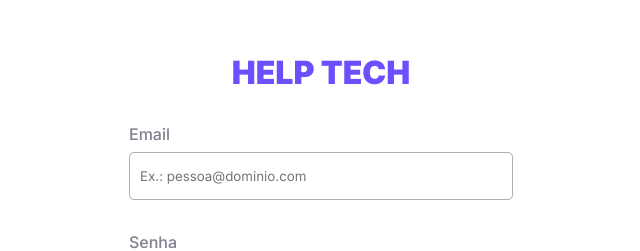
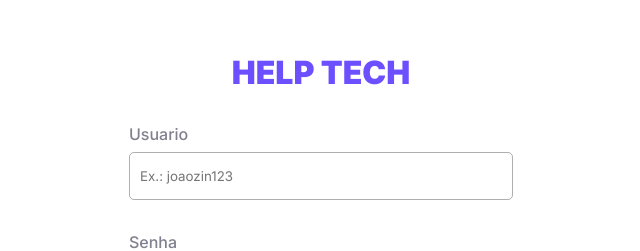
Before and after one commit to zCaioSantos/help-tech, a React (Create React App) app: page /login in a window 1280 px wide. Shown: the part 184-435 px from the top of the page, without its empty margins (319-959 px from the left). Built offline with nearby package versions, Linux system fonts and the light colour scheme.

Commit message:
Added: page login

```diff
--- a/src/Config/Inputs.json
+++ b/src/Config/Inputs.json
@@ -154,18 +154,18 @@
     ],
     "listLogin": [
         {
-            "type": "email",
-            "text": "Email",
-            "name": "email",
-            "placeholder": "Ex.: pessoa@dominio.com",
-            "error": "Informe um e-mail valido!",
+            "type": "text",
+            "text": "Usuario",
+            "name": "nome",
+            "placeholder": "Ex.: joaozin123",
+            "error": "Informe um usuario!",
             "value": null,
             "required": true
         },
         {
             "type": "Password",
             "text": "Senha",
-            "name": "password",
+            "name": "senha",
             "placeholder": "Ex.: password123",
             "error": "Informe a senha!",
             "value": null,
--- /dev/null
+++ b/src/Contex/contex.js
@@ -0,0 +1 @@
+// import { Context } from "react";
--- a/src/components/FormEdit/FormEdit.jsx
+++ b/src/components/FormEdit/FormEdit.jsx
@@ -99,18 +99,18 @@ const FormEdit = ({ form, dados}) => {
                     ))}
                 </section>
                 <section className="footer">
-                    <button type="submit" className="btn new">
-                        Save
-                    </button>
-                    <button type="cancel" onClick={delet} className="btn cancel">
-                            Delete
-                    </button>
                     <Link to={`/${form.type}`}>
                         <button type="cancel" className="btn view">
                             Cancel
                         </button>
                     </Link>
+                    <button type="cancel" onClick={delet} className="btn cancel">
+                            Delete
+                    </button>
 
+                    <button type="submit" className="btn new">
+                        Save
+                    </button>
                 </section>
             </form>
         </Suspense>
--- a/src/components/Sidebar/Sidebar.jsx
+++ b/src/components/Sidebar/Sidebar.jsx
@@ -45,7 +45,7 @@ function Sidebar(props) {
                     <li className="title">
                         <p>User</p>
                     </li>
-                    <Link to="/users">
+                    <Link to="/login">
                         <li className="option red">
                             <FaSignOutAlt />
                             <span>Logout</span>
--- a/src/pages/Login/Login.jsx
+++ b/src/pages/Login/Login.jsx
@@ -1,3 +1,4 @@
+import axios from 'axios';
 import { useState } from 'react';
 import FormInput from '../../components/FormInput/FormInput';
 import inputs from '../../Config/Inputs.json'
@@ -12,12 +13,18 @@ const Login = () => {
         setLogin({ ...login, [e.target.name]: e.target.value });
     };
 
+    const logar = async (e) => {
+        e.preventDefault();
+        const result = await (await axios.post(`http://localhost:5000/logins/`, {...login})).data;
+        console.log(result)
+    }
+
     return (
         <section className='login'>
             <h1>Help Tech</h1>
-            <form>
+            <form onSubmit={logar}>
                 {listInputs.map((input) => (
-                    <FormInput key={input.nome} input={input} handleChange={handleChange} />
+                    <FormInput key={input.name} input={input} handOnChange={handleChange} />
                 ))}
                 <button type='submit' className='btnLogin entrar'>Entrar</button>
             </form>
```
